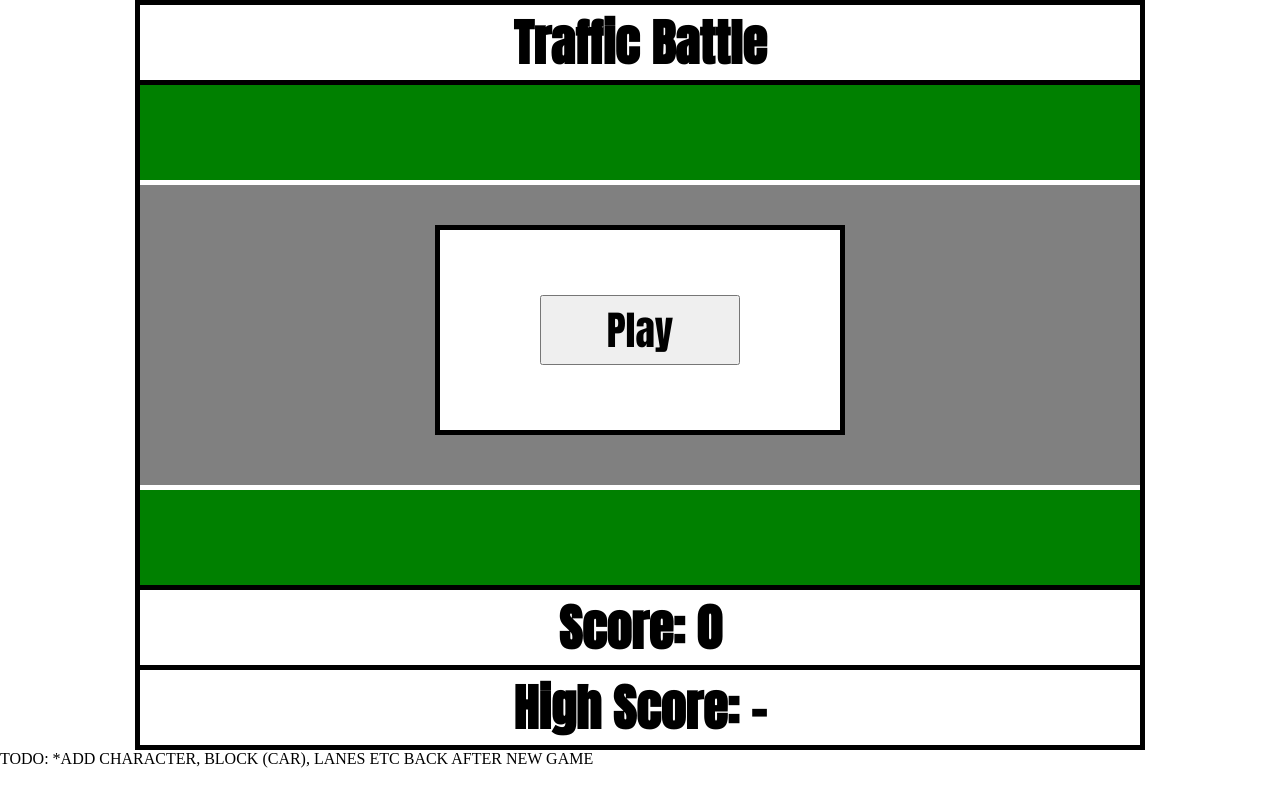
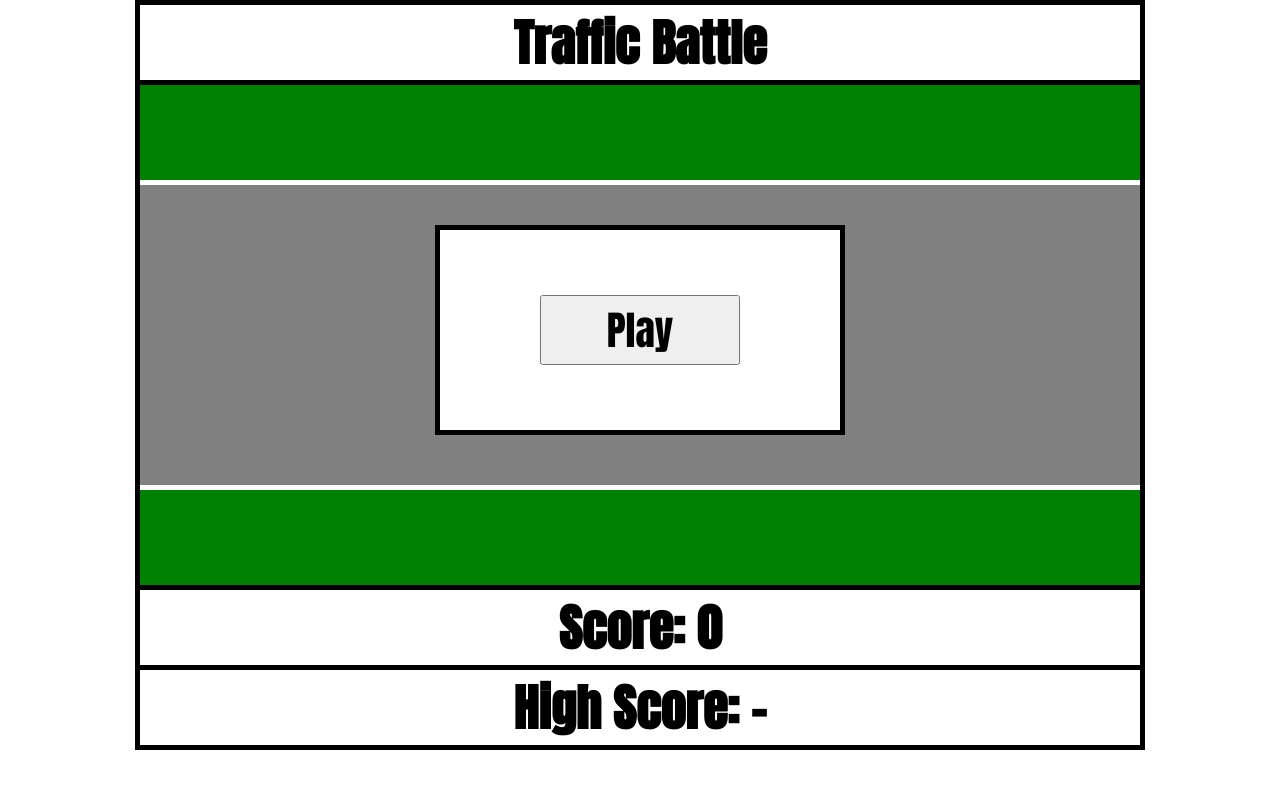
Before and after one commit to L0n35/TrafficBattle, a plain HTML site: page index.html in a window 1280 px wide. Drawn offline with Linux system fonts and the light colour scheme.

Commit message:
removed todo

```diff
--- a/index.html
+++ b/index.html
@@ -38,10 +38,6 @@
     <div id="footer">
         <h1 id="high-score" style="text-align:center; font-family: Anton; font-size: 50px;">High Score: -</h1>
     </div>
-    <div>
-        TODO: *ADD CHARACTER, BLOCK (CAR), LANES ETC BACK AFTER NEW GAME
-    </div>
-
 </body>
 <script src="script3.js"></script>
 </html>
```
